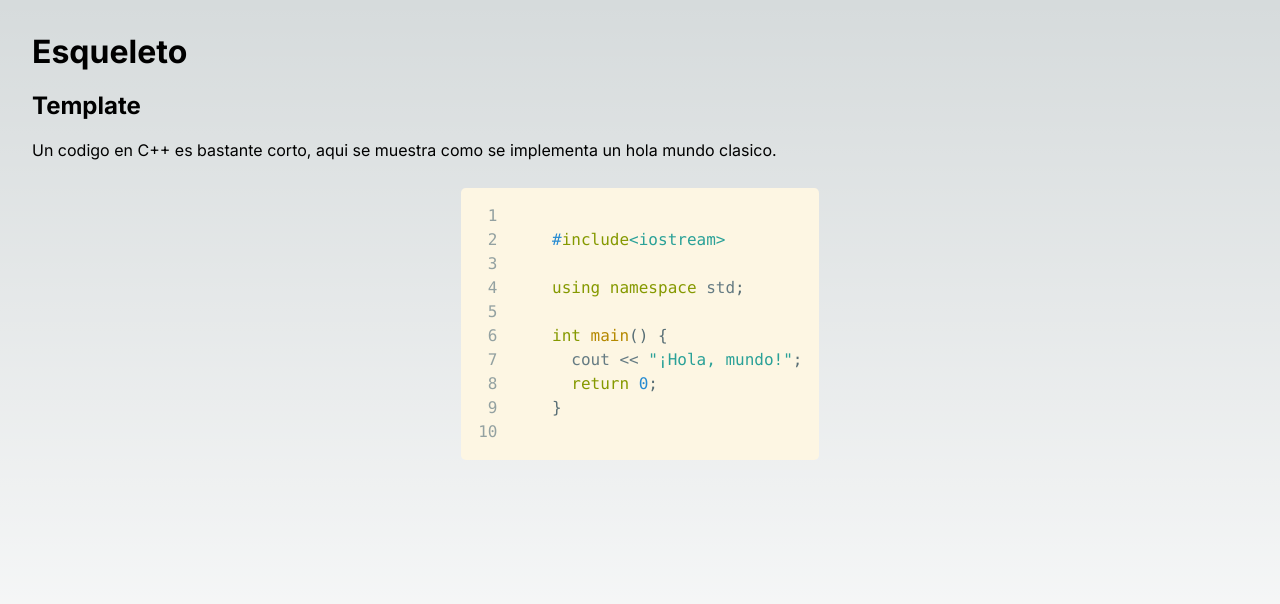
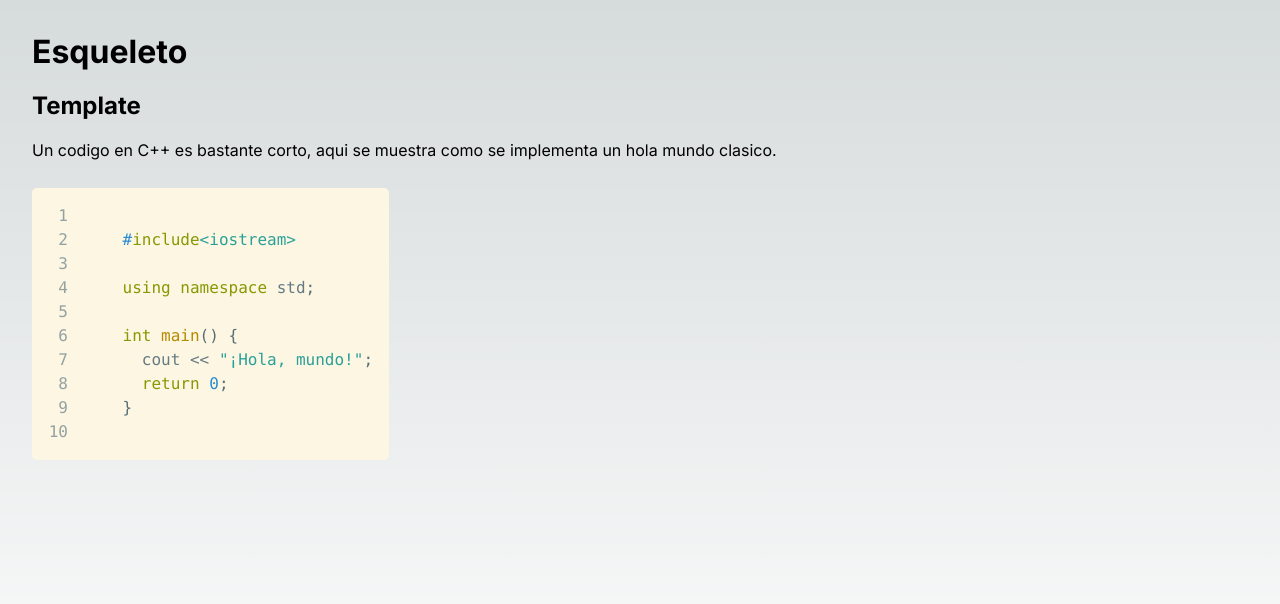
Before and after one commit to JDDMR03/CodeXLearn, a Next.js app: page /esqueleto in a window 1280 px wide. Shown: the top 604 px of the page. Built offline with nearby package versions, Linux system fonts and the light colour scheme.

Commit message:
fixing esqueleto's styles

```diff
--- a/src/styles/Article.module.css
+++ b/src/styles/Article.module.css
@@ -16,13 +16,6 @@
   gap: 20px;
   width: 100%;
   height: 100%;
-}
-
-.codeviewer{
-  width: 100%;
-  display: flex;
-  justify-content: center;
-  align-items: center;
 }
 
 .article p{
@@ -61,5 +54,9 @@
   }
   .codeviewer{
     overflow-x: auto;
+    width: 100%;
+    display: flex;
+    justify-content: center;
+    align-items: center;
   }
 }
```
